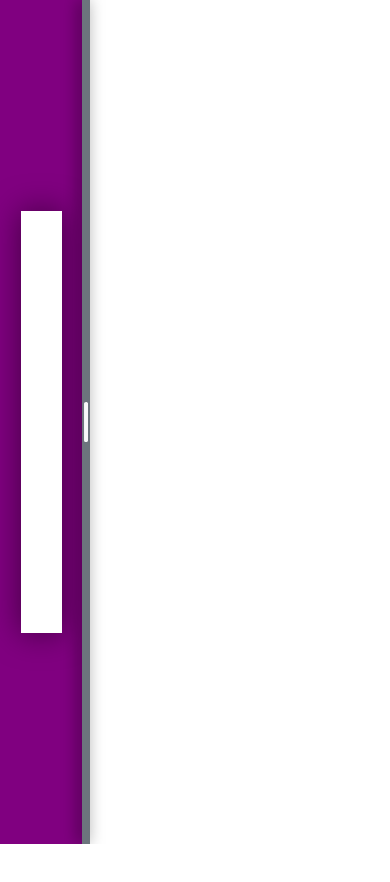
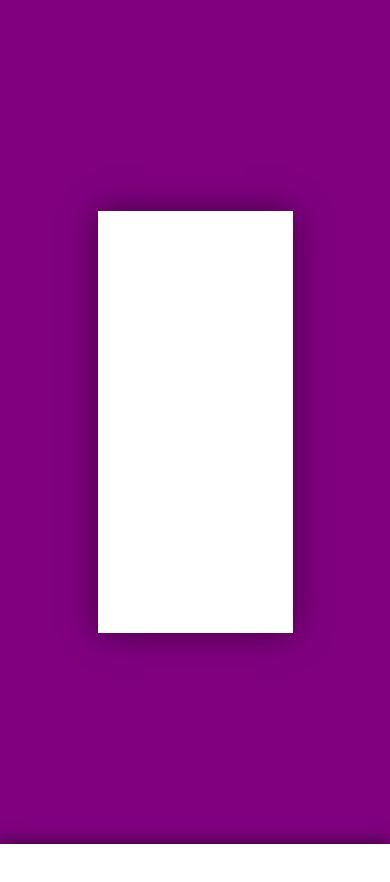
Before and after one commit to Phamier/simple-terrain-generator, a Svelte app: page / in a window 390 px wide. Shown: the top 882 px of the page. Before the commit the page ends 844 px from the top, so only its background shows below. Built offline with nearby package versions, Linux system fonts and the light colour scheme.

Commit message:
Added media tags

```diff
--- a/public/css/global.css
+++ b/public/css/global.css
@@ -79,9 +79,16 @@ button:focus {
 /* App */
 #app {
     display: flex;
-    flex-flow: row;
-    -ms-flex-flow: row;
+    flex-flow: column;
+    -ms-flex-flow: column;
 
     width: 100%;
     height: 100%;
 }
+
+@media (min-width: 768px) {
+    #app {
+        flex-flow: row;
+        -ms-flex-flow: row;
+    }
+}
--- a/src/components/Divider.svelte
+++ b/src/components/Divider.svelte
@@ -21,19 +21,22 @@
 
 <style>
     #divider {
-        flex: 0 0 0.5rem;
+        display: none;
+        flex: none;
         height: 100%;
         position: relative;
 
         background-color: #6c757d;
         box-shadow: -0.2rem 0 1rem rgba(0, 0, 0, 0.5);
-        cursor: e-resize;
+
     }
 
     #divider-container {
-        display: flex;
+        display: none;
         width: 100%;
         height: 100%;
+
+        cursor: e-resize;
     }
 
     #divider-container > img {
@@ -51,6 +54,21 @@
         width: 100%;
         height: 100%;
         z-index: 1000;
+
+        cursor: col-resize;
+    }
+
+    @media (min-width: 768px) {
+        #divider {
+            display: block;
+            flex: 0 0 0.5rem;
+        }
+    }
+
+    @media (min-width: 992px) {
+        #divider-container {
+            display: flex;
+        }
     }
 </style>
 
--- a/src/components/Inspector.svelte
+++ b/src/components/Inspector.svelte
@@ -1,19 +1,30 @@
 <script>
     import { inspectorWidth } from '../utils/stores';
     let currentWidth;
+    let windowWidth;
 
     inspectorWidth.subscribe(value => currentWidth = value);
 
-    $: styleTag = `flex: 0 0 ${currentWidth}px`;
+    $: styleTag = windowWidth < 992 ? '' : `flex: 0 0 ${currentWidth}px`;
 </script>
+
+<svelte:window bind:innerWidth={windowWidth}/>
 
 <style>
     #inspector {
         display: flex;
-        flex: 0 0 300px;
+        flex: 0 0 768px;
         height: 100%;
 
         background-color: #fff;
+        box-shadow: 0 -0.2rem 1rem rgba(0, 0, 0, 0.5);
+    }
+
+    @media (min-width: 768px) {
+        #inspector {
+            flex: 0 0 300px;
+            box-shadow: none;
+        }
     }
 </style>
 
--- a/src/components/Preview.svelte
+++ b/src/components/Preview.svelte
@@ -2,7 +2,7 @@
     #preview {
         display: flex;
         width: 100%;
-        height: 100%;
+        min-height: 100vh;
 
         background-color: purple;
     }
@@ -15,6 +15,13 @@
         background-color: #fff;
         box-shadow: 0 0 2rem rgba(0, 0, 0, 0.5);
     }
+
+    @media (min-width: 768px) {
+        #preview {
+            min-height: 0;
+            height: 100%;
+        }
+    }
 </style>
 
 <div id='preview'>
```
